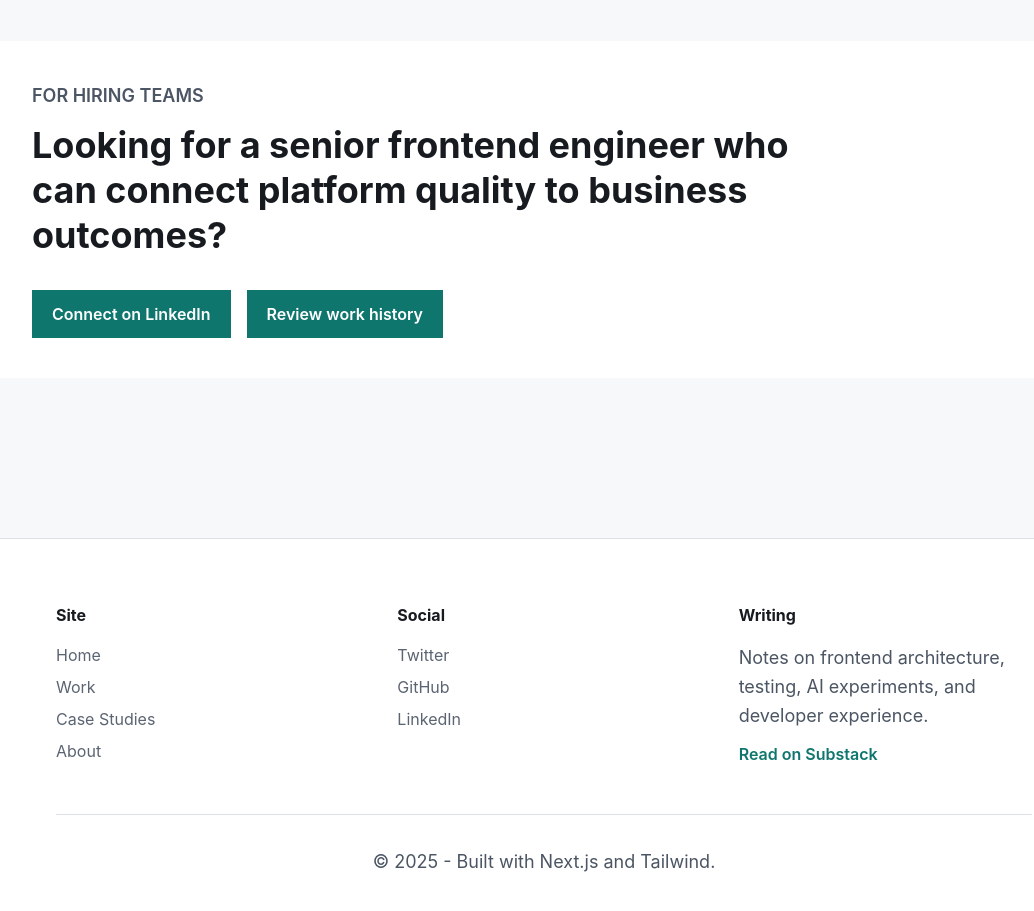
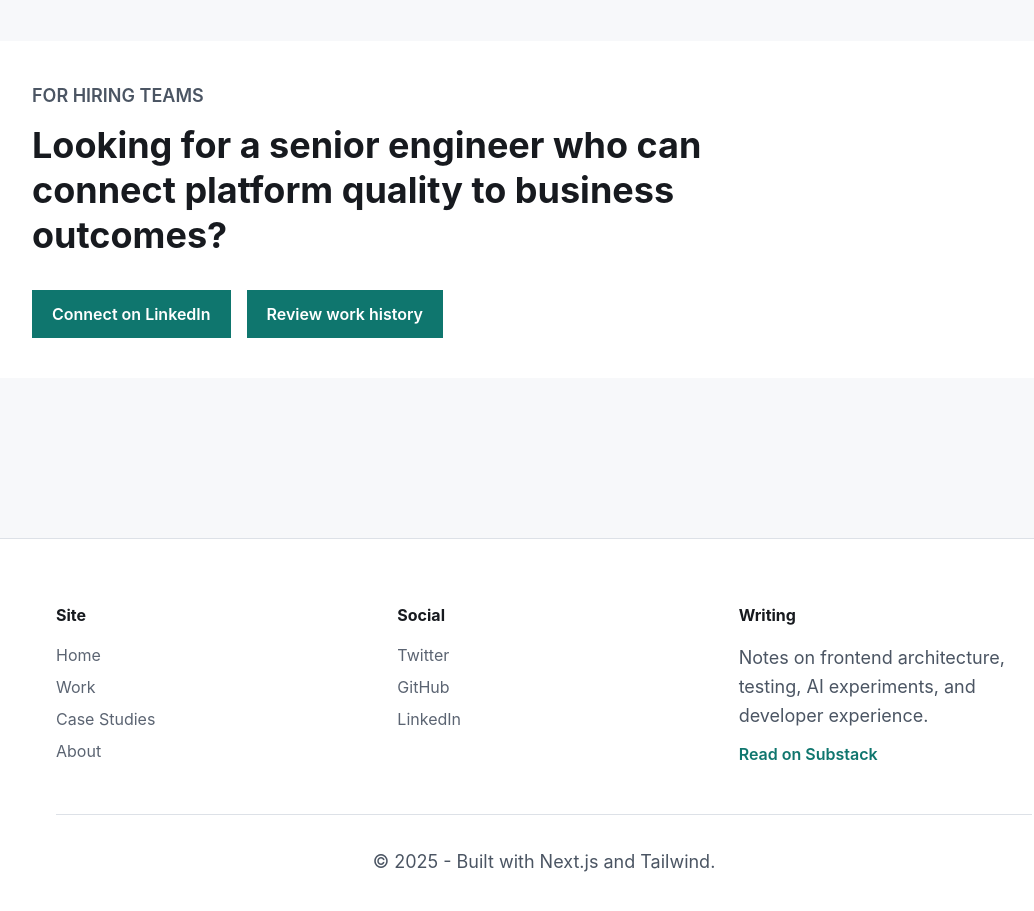
Before and after one commit to rakeshcheekatimala/ai-website, a Next.js app: page / in a window 1280 px wide. Shown: the part 1560-2471 px from the top of the page, without its empty margins (96-1130 px from the left). Built offline with nearby package versions, Linux system fonts and the light colour scheme.

Commit message:
:feat: clean up text

```diff
--- a/app/page.tsx
+++ b/app/page.tsx
@@ -92,7 +92,7 @@ export default async function Home() {
         <div className="rounded-lg bg-white px-8 py-10 md:px-10">
           <p className="text-sm font-semibold uppercase text-accent-light">For hiring teams</p>
           <h2 className="mt-3 max-w-3xl text-3xl font-bold text-white md:text-4xl">
-            Looking for a senior frontend engineer who can connect platform quality to business outcomes?
+            Looking for a senior engineer who can connect platform quality to business outcomes?
           </h2>
           <div className="mt-8 flex flex-col gap-4 sm:flex-row">
             <Link
```
